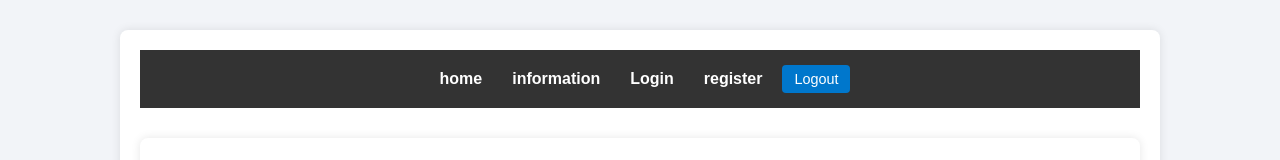
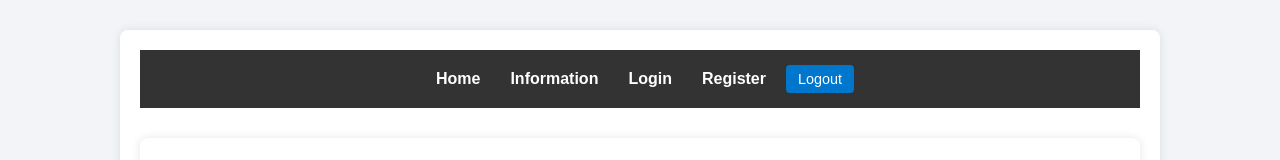
Before and after one commit to VanshSUTHAR/data-fetch, a React (Create React App) app: page /Home in a window 1280 px wide. Shown: the top 160 px of the page. Built offline with nearby package versions, Linux system fonts and the light colour scheme.

Commit message:
Update Home.js

```diff
--- a/src/frontend/Home.js
+++ b/src/frontend/Home.js
@@ -23,15 +23,15 @@ const Home = () => {
     return (
     <div>
         <nav>
-        <Link to="/Home">home</Link>
-        <Link to="/Inform">information</Link>
+        <Link to="/Home">Home</Link>
+        <Link to="/Inform">Information</Link>
 
-        {userRole?.role === "admin" && <Link to="/Listing">list</Link>}
+        {userRole?.role === "admin" && <Link to="/Listing">List</Link>}
 
         {!userRole && (
           <>
             <Link to="/">Login</Link>
-            <Link to="/Register">register</Link>
+            <Link to="/Register">Register</Link>
           </>
         )}
         <button onClick={handleLogout}>Logout</button>
@@ -218,4 +218,5 @@ const Home = () => {
     </div>
     )
 }
+
 export default Home;
```
